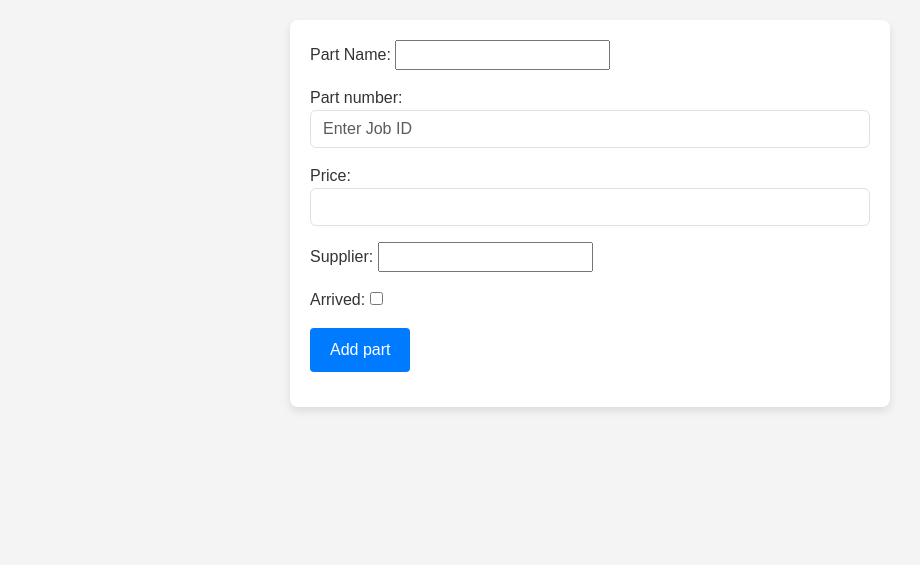
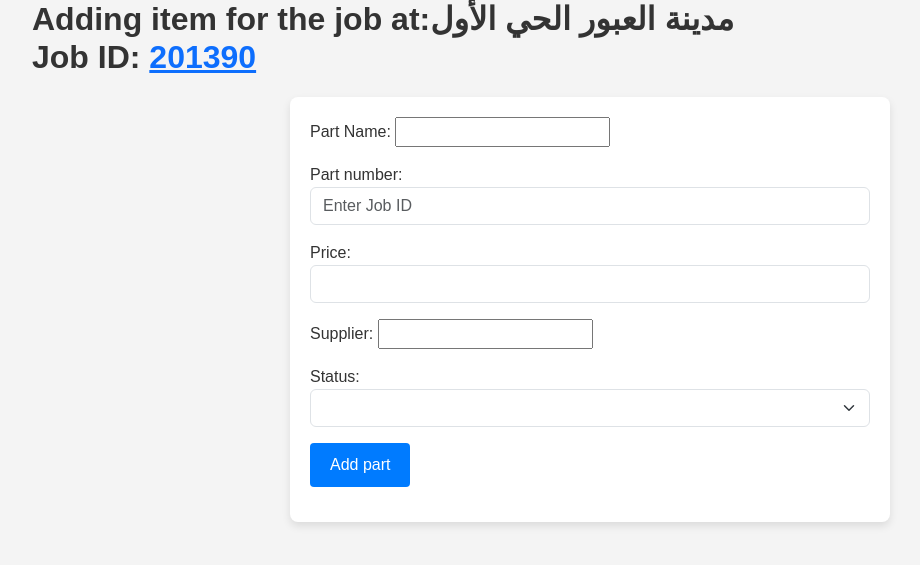
Before and after one commit to Yassin-567/stock, a Django app: page /additem/201390/ in a window 1280 px wide. Shown: the top 565 px of the page, without its empty margins (50-970 px from the left). Run offline with Django 5.2, Linux system fonts and the light colour scheme; data comes from the database, SQL or seed files in the repository.

Commit message:
11:20 PM 15/4/2025

```diff
--- a/inventory/forms.py
+++ b/inventory/forms.py
@@ -110,9 +110,13 @@ class JobForm(forms.ModelForm):
                 'class': 'form-control',
             }),
         }
+    def __init__(self, *args, updating=False, **kwargs):
+        super().__init__(*args, **kwargs)
+        if updating:
+            # Disable fields if updating
+            self.fields['job_id'].widget=forms.HiddenInput()
 
 class ItemForm(forms.ModelForm):
-
     class Meta:
         model = Item
         fields = '__all__'
@@ -131,7 +135,7 @@ class ItemForm(forms.ModelForm):
                 'inputmode': 'numeric',  # Allow numeric input
                 'pattern': '[0-9]*',  # Numeric pattern
                 'placeholder': 'Enter Job ID',
-                'class': 'form-control', }),
+                'class': 'form-control',}),
 
         }
 
--- a/inventory/models.py
+++ b/inventory/models.py
@@ -92,7 +92,7 @@ class Job(models.Model):
     # Check if any item in the job has not arrived
         items_arrived=False
         if self.items.count() > 0:
-            self.items_arrived =  not self.items.filter(arrived=False).exists()
+            self.items_arrived =  not self.items.exclude(status="arrived").exists()
 
 
 
@@ -102,15 +102,26 @@ class Job(models.Model):
         super().save(*args, **kwargs)
 
 class Item(models.Model):
+    CHOICES=[
+        ('ordered', 'Ordered'),
+        ('arrived', 'Arrived'),
+        ('quoted', 'Quoted'),
+        ('empty',''),
+    ]
+
     job = models.ForeignKey(Job,on_delete=models.DO_NOTHING ,null=True,blank=True, related_name="items")
     name=models.CharField(max_length=70)
-    part_number=models.IntegerField(max_length=30)
+    part_number=models.TextField(max_length=30)
     price=models.DecimalField(max_digits=10, decimal_places=2)
     supplier=models.CharField(max_length=70)
-    arrived=models.BooleanField(default=False)
+    # arrived=models.BooleanField(default=False)
+    # ordered=models.BooleanField(default=False)
+    # quoted=models.BooleanField(default=False)
+    status=models.CharField(max_length=20,choices=CHOICES,default="empty")
     company=models.ForeignKey(Company,on_delete=models.CASCADE,related_name="item_company")
     added_date=models.DateTimeField(auto_now_add=True)
     added_by=models.ForeignKey(CustomUser, on_delete=models.DO_NOTHING, null=True, blank=True, related_name="added_by_user")
+
     def save(self, *args, **kwargs,):
         # Check if any item in the job has not arrived
         self.job.save(*args, **kwargs)
--- a/inventory/urls.py
+++ b/inventory/urls.py
@@ -26,6 +26,7 @@ urlpatterns=[
     path('logout/',views.logout_user,name='logout'),
     path('registerc/',views.register_company,name='register_company'),
     path('createjob/',views.job_create,name='create_job'),
+    path('additem/', views.item_add, name='item_add'),
     path('additem/<int:pk>/', views.item_add, name='item_add'),
     path('register/',views.register_user,name='register'),
     path('adpanel/',views.admin_panel,name='admin_panel'),
--- a/inventory/views.py
+++ b/inventory/views.py
@@ -100,36 +100,45 @@ def job_create(request):
     return render(request, 'inventory/job_create.html', {'form': form})
 def update_job(request, pk):
     job=Job.objects.get(job_id=pk)
-    form = JobForm(instance=job)
+    form = JobForm(instance=job,updating=True)
     if request.method == 'POST':
-        form = JobForm(request.POST, instance=job)
+        form = JobForm(request.POST, instance=job,updating=True)
         if form.is_valid():
             form.save()
             messages.success(request, 'Job updated successfully')
             return redirect('inventory')
     return render(request, 'inventory/job_update.html', {'form': form,'job':job})
-def item_add(request,pk):
-
+def item_add(request,pk=None):
+    try:
+        job=Job.objects.get(job_id=pk)
+    except Job.DoesNotExist:
+        job=None
     form=ItemForm()
     form.fields['job'].widget = MultipleHiddenInput()
     if request.method=='POST':
         form=ItemForm(request.POST)
 
         if form.is_valid():
+            form.fields['job'].widget = MultipleHiddenInput()
             item=form.save(commit=False)
+
             item.company=request.user.company
             item.user=request.user
-            form.fields['job'].widget = MultipleHiddenInput()
-            item.job=Job.objects.get(job_id=pk)
             item.added_by=request.user
+            if pk is not None:
+                try:
+                    item.job = job
+                except Job.DoesNotExist:
+                    messages.error(request, f'{pk}Specified job does not exist.')
+                    return render(request, 'inventory/add_item.html', {'form': form})
             item.save()
             messages.success(request, 'Item added successfully')
             return redirect('inventory')
-    return render(request, 'inventory/add_item.html', {'form': form})
+    return render(request, 'inventory/add_item.html', {'form': form,'job':job})
+
 def update_item(request, pk):
 
     item = Item.objects.get(id=pk)
-
     form = ItemForm(instance=item,updating=True)
 
     if request.method == 'POST':
@@ -142,6 +151,7 @@ def update_item(request, pk):
 
         form = ItemForm(request.POST, request.FILES, instance=item,updating=True)
         if form.is_valid():
+            print(form.cleaned_data['status'])
             form.save()
             context = {'form': form,'item': item}
             return render(request, 'inventory/update_item.html', context)
--- a/templates/inventory/add_item.html
+++ b/templates/inventory/add_item.html
@@ -2,6 +2,16 @@
 {% load static %}
 
 {% block body %}
+  {% if messages %}
+    {% for message in messages %}
+      <div class="alert alert-warning">{{ message }}</div>
+    {% endfor %}
+  {% endif %}
+  {% if job %}
+    <h2>Adding item for the job at:{{ job.address }} <br /> <span>Job ID: <a href=" {% url 'update_job' job.job_id %} ">{{ job.job_id }}</a></span></h2>
+  {% else %}
+    <h2>Adding item for no job</h2>
+  {% endif %}
   <section class="form-section">
     <form action="" method="POST" enctype="multipart/form-data" class="form-container">
       {% csrf_token %}
--- a/templates/inventory/inventory.html
+++ b/templates/inventory/inventory.html
@@ -27,11 +27,7 @@
       {% for item in job.items.all %}
         <li>
           <a href="{% url 'update_item' item.id %}">{{ item.name }}</a> - Part Number: {{ item.part_number }} - Price: ${{ item.price }}
-          {% if item.arrived %}
-            (Arrived)
-          {% else %}
-            (Not Arrived)
-          {% endif %}
+          ({{ item.get_status_display }})
         </li>
       {% empty %}
         <li>No items associated with this job.</li>
```
Also changed, not shown: templates/inventory/job_create.html (+7 -7 lines), templates/inventory/job_update.html (+15 -0 lines), db.sqlite3, inventory/migrations/0036_remove_item_arrived_item_status.py (added).
